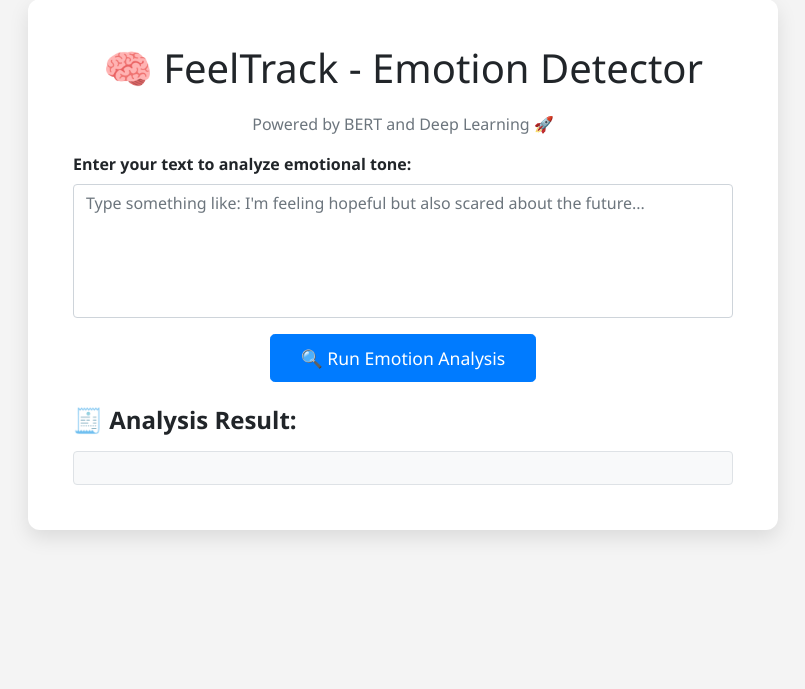
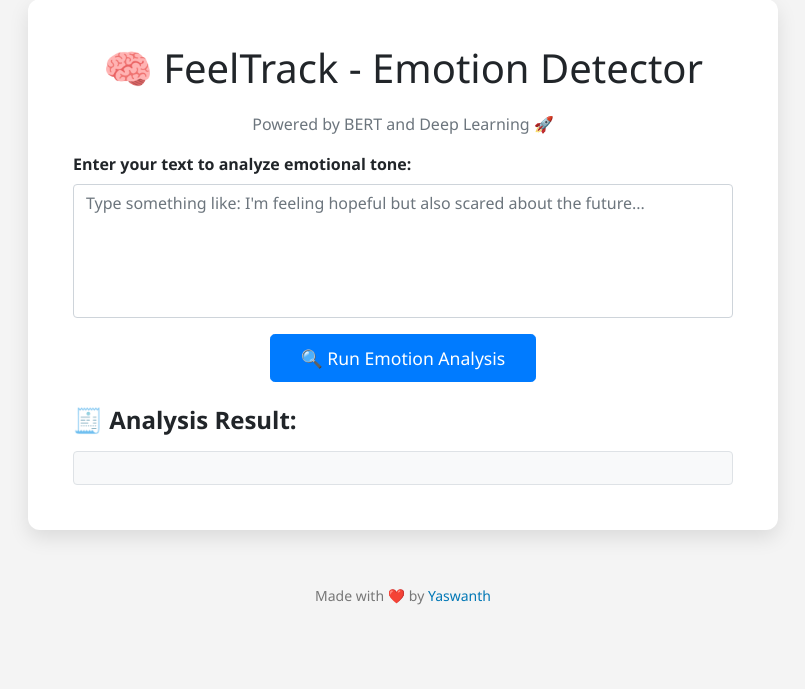
Before and after one commit to Yaswanth876/FeelTrack, a Flask app: page / in a window 1280 px wide. Shown: the part 41-730 px from the top of the page, without its empty margins (237-1042 px from the left). Run offline with Flask 3, Linux system fonts and the light colour scheme; some libraries are stand-ins or nearby versions.

Commit message:
footer added

```diff
--- a/templates/index.html
+++ b/templates/index.html
@@ -33,6 +33,16 @@
             padding-left: 0;
             list-style: none;
         }
+        footer {
+            text-align: center;
+            padding: 15px;
+            font-size: 14px;
+            color: #777;
+        }
+        footer a {
+            color: #0077b5;
+            text-decoration: none;
+        }
     </style>
 </head>
 <body>
@@ -54,5 +64,11 @@
             <div id="system_response" class="mt-3 p-3 bg-light border rounded"></div>
         </div>
     </div>
+
+    <!-- ✨ Custom Footer -->
+    <footer>
+        Made with ❤️ by
+        <a href="https://www.linkedin.com/in/yaswanthv876" target="_blank">Yaswanth</a>
+    </footer>
 </body>
 </html>
```
